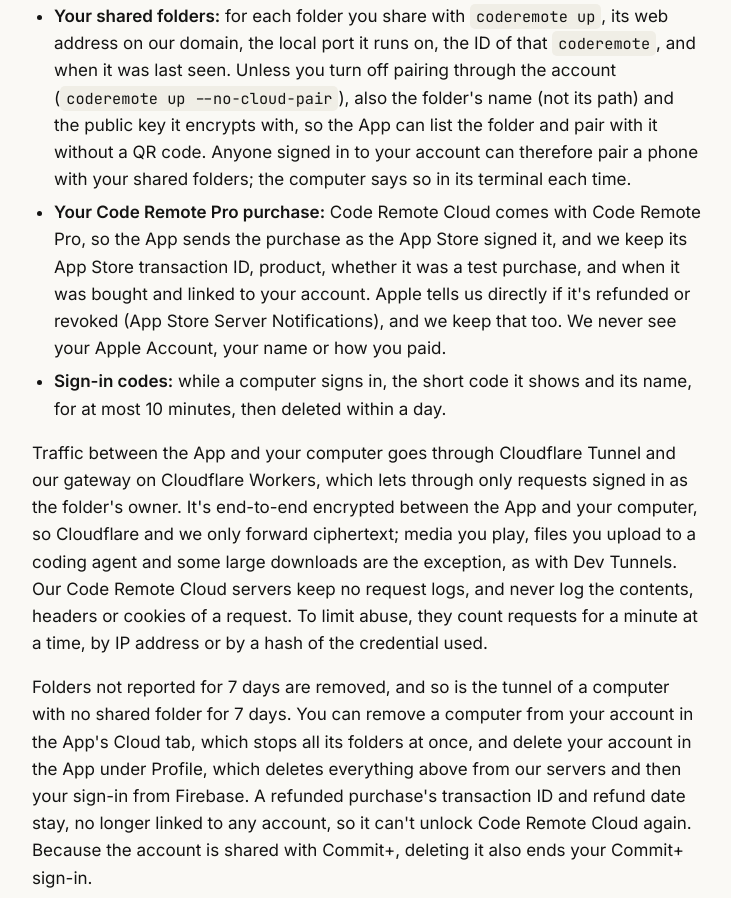
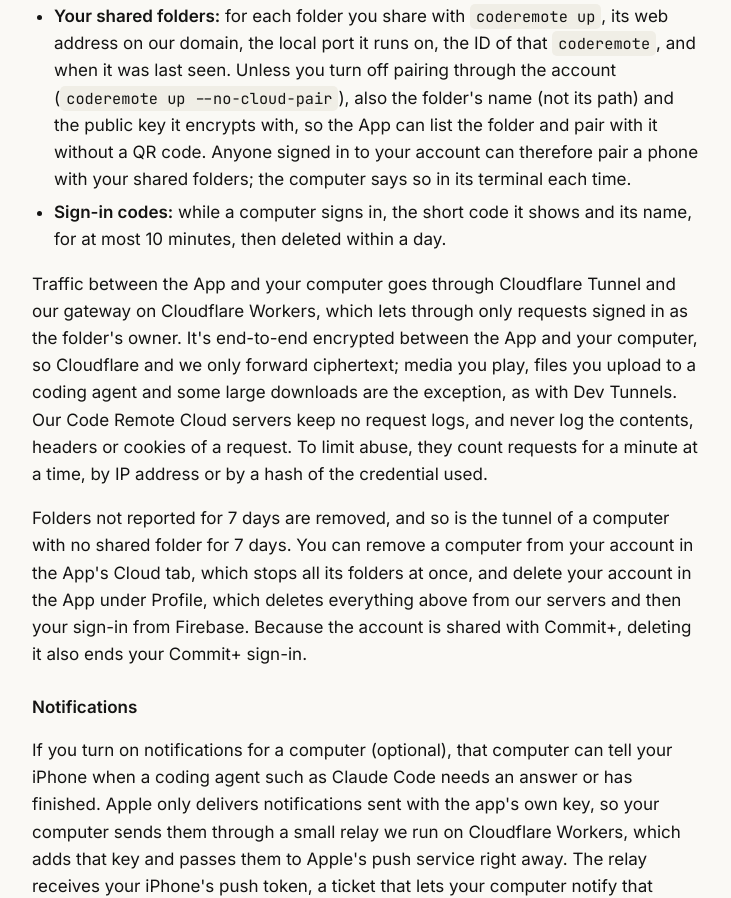
Before and after one commit to CodeRemoteApp/web, a plain HTML site: page privacy.html in a window 1280 px wide. Shown: the part 1390-2288 px from the top of the page, without its empty margins (272-1003 px from the left). Drawn offline with Linux system fonts and the light colour scheme.

Commit message:
Revert "Privacy policy: the Code Remote Pro purchase record for Code Remote Cloud"
This reverts commit ec3bee7aea77dd9eb2c8f4f79e0a45d8efc326c9.

```diff
--- a/privacy.html
+++ b/privacy.html
@@ -103,11 +103,10 @@
 				<li><strong>Your account:</strong> your email address (or the private relay address Apple gives us, if you chose to hide yours), the account's ID and which sign-in you used, kept by Google Firebase Authentication; and, on our servers, the account's ID, its email, its plan and when it was created.</li>
 				<li><strong>Your computers:</strong> for each computer you sign in, its name (as the computer calls itself, for example "Jane's MacBook Air"), a hash of the credential it signs in with (never the credential itself), the Cloudflare tunnel it uses, and when it was added and last seen.</li>
 				<li><strong>Your shared folders:</strong> for each folder you share with <code>coderemote up</code>, its web address on our domain, the local port it runs on, the ID of that <code>coderemote</code>, and when it was last seen. Unless you turn off pairing through the account (<code>coderemote up --no-cloud-pair</code>), also the folder's name (not its path) and the public key it encrypts with, so the App can list the folder and pair with it without a QR code. Anyone signed in to your account can therefore pair a phone with your shared folders; the computer says so in its terminal each time.</li>
-				<li><strong>Your Code Remote Pro purchase:</strong> Code Remote Cloud comes with Code Remote Pro, so the App sends the purchase as the App Store signed it, and we keep its App Store transaction ID, product, whether it was a test purchase, and when it was bought and linked to your account. Apple tells us directly if it's refunded or revoked (App Store Server Notifications), and we keep that too. We never see your Apple Account, your name or how you paid.</li>
 				<li><strong>Sign-in codes:</strong> while a computer signs in, the short code it shows and its name, for at most 10 minutes, then deleted within a day.</li>
 			</ul>
 			<p>Traffic between the App and your computer goes through Cloudflare Tunnel and our gateway on Cloudflare Workers, which lets through only requests signed in as the folder's owner. It's end-to-end encrypted between the App and your computer, so Cloudflare and we only forward ciphertext; media you play, files you upload to a coding agent and some large downloads are the exception, as with Dev Tunnels. Our Code Remote Cloud servers keep no request logs, and never log the contents, headers or cookies of a request. To limit abuse, they count requests for a minute at a time, by IP address or by a hash of the credential used.</p>
-			<p>Folders not reported for 7 days are removed, and so is the tunnel of a computer with no shared folder for 7 days. You can remove a computer from your account in the App's Cloud tab, which stops all its folders at once, and delete your account in the App under Profile, which deletes everything above from our servers and then your sign-in from Firebase. A refunded purchase's transaction ID and refund date stay, no longer linked to any account, so it can't unlock Code Remote Cloud again. Because the account is shared with Commit+, deleting it also ends your Commit+ sign-in.</p>
+			<p>Folders not reported for 7 days are removed, and so is the tunnel of a computer with no shared folder for 7 days. You can remove a computer from your account in the App's Cloud tab, which stops all its folders at once, and delete your account in the App under Profile, which deletes everything above from our servers and then your sign-in from Firebase. Because the account is shared with Commit+, deleting it also ends your Commit+ sign-in.</p>
 
 			<h3 id="notifications">Notifications</h3>
 			<p>If you turn on notifications for a computer (optional), that computer can tell your iPhone when a coding agent such as Claude Code needs an answer or has finished. Apple only delivers notifications sent with the app's own key, so your computer sends them through a small relay we run on Cloudflare Workers, which adds that key and passes them to Apple's push service right away. The relay receives your iPhone's push token, a ticket that lets your computer notify that iPhone, and the notification. What the notification says (the session, the command, the question) is encrypted on your computer with a key that only your iPhone and that computer have; the relay and Apple see only a generic "A session needs your attention". The relay has no database and no request logs, and keeps nothing once it has passed a notification on; the only state is a short-lived counter, keyed by a hash of the push token, that limits how many notifications one device can get per minute. Its source code is public in the <a href="https://github.com/CodeRemoteApp/coderemote/tree/main/apps/push-relay">coderemote repository</a>.</p>
@@ -152,7 +151,7 @@
 				<li><strong>Apple Push Notification service and Cloudflare.</strong> Notifications reach your iPhone through Apple's push service, sent by our relay on Cloudflare Workers, as described under <a href="#notifications">Notifications</a>. See <a href="https://www.apple.com/legal/privacy/">Apple's</a> and <a href="https://www.cloudflare.com/privacypolicy/">Cloudflare's</a> privacy policies.</li>
 				<li><strong>Formspree.</strong> Receives the Android waitlist form on this website, as described under <a href="#android">Android waitlist</a>.</li>
 				<li><strong>npm.</strong> Installing the CLI downloads it from the npm registry, operated by GitHub.</li>
-				<li><strong>Apple.</strong> Purchases are handled by Apple; for Code Remote Cloud, the App Store sends us the notifications described under <a href="#cloud">Code Remote Cloud</a>. If you download the App from the App Store, Apple may share anonymous usage and crash statistics with us when you've agreed to that in iOS settings. These are aggregated by Apple and don't identify you.</li>
+				<li><strong>Apple.</strong> If you download the App from the App Store, Apple may share anonymous usage and crash statistics with us when you've agreed to that in iOS settings. These are aggregated by Apple and don't identify you.</li>
 			</ul>
 			<p>Commands you run in the terminal, such as <code>git push</code> or a package install, connect wherever those programs connect, exactly as if you ran them at your computer.</p>
 
```
